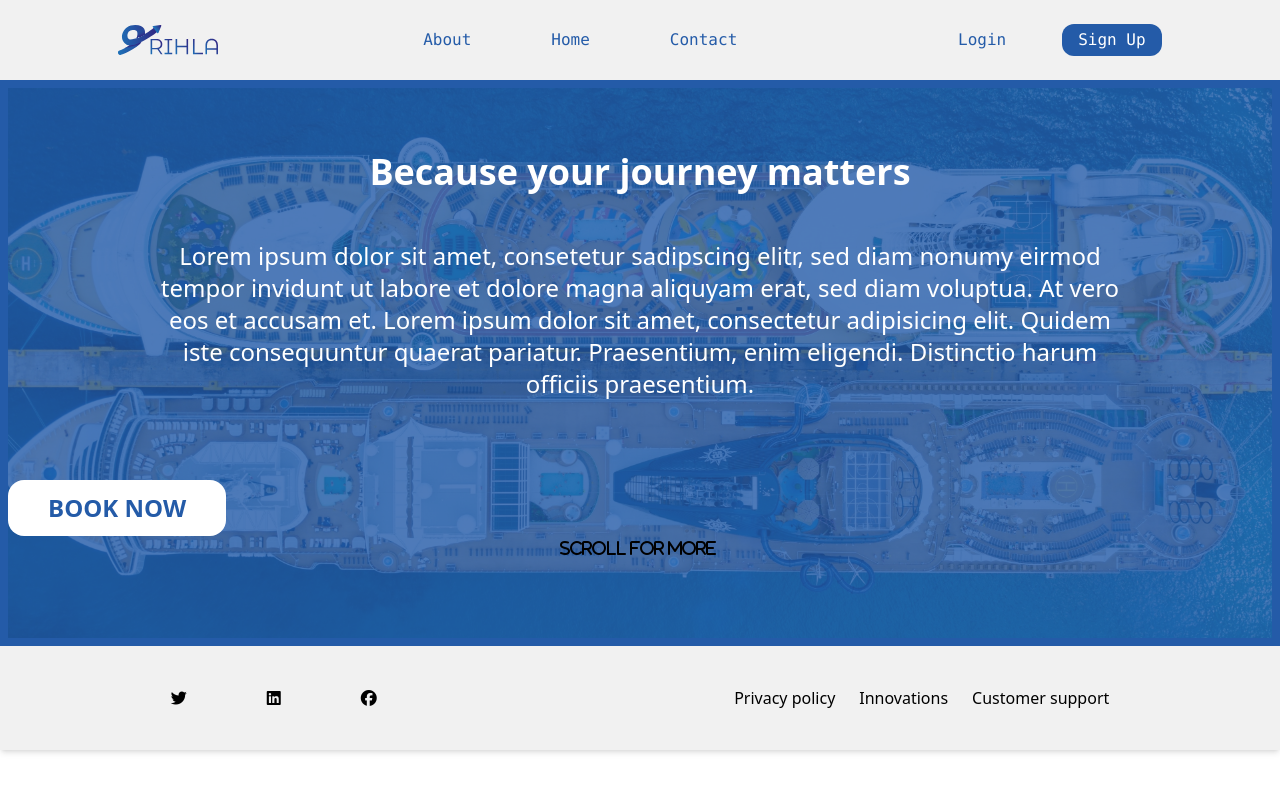
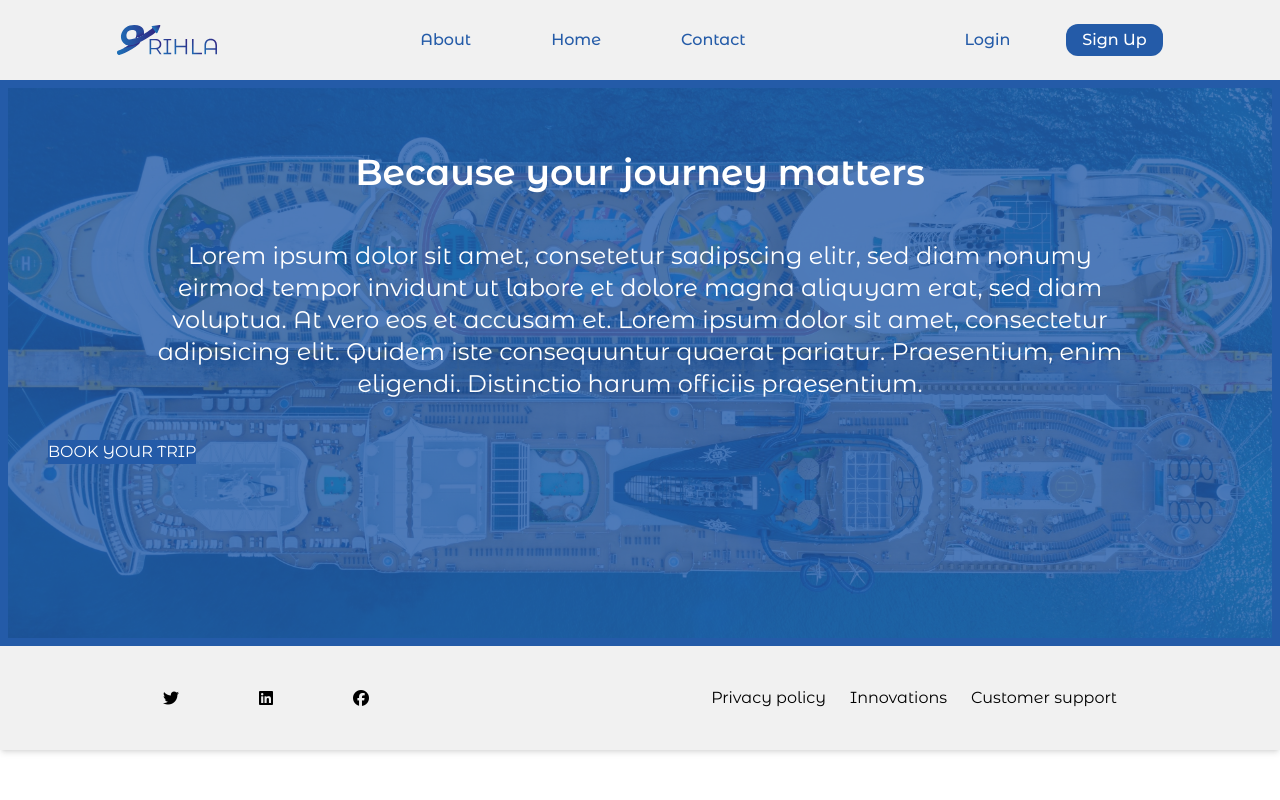
Before and after one commit to Sidatii/Rihla, a PHP site: page /Rihla/ in a window 1280 px wide. Run offline with PHP 8.4, Linux system fonts and the light colour scheme; some libraries are stand-ins or nearby versions.

Commit message:
Transitions

```diff
--- a/app/views/inc/header.php
+++ b/app/views/inc/header.php
@@ -4,9 +4,12 @@
   <meta charset="UTF-8">
   <meta name="viewport" content="width=device-width, initial-scale=1.0">
   <meta http-equiv="X-UA-Compatible" content="ie=edge">
-  <link rel="stylesheet" href="<?php echo URLROOT; ?>/css/styles.css">
+  <link rel="stylesheet" href="<?php echo URLROOT; ?>public/css/styles.css">
   <script src="https://cdn.tailwindcss.com"></script>
   <script src="https://kit.fontawesome.com/f2acd83396.js" crossorigin="anonymous"></script>
+  <link rel="preconnect" href="https://fonts.googleapis.com">
+  <link rel="preconnect" href="https://fonts.gstatic.com" crossorigin>
+  <link href="https://fonts.googleapis.com/css2?family=Montserrat+Alternates:wght@400;500;600&family=Source+Sans+Pro:wght@600&family=Titillium+Web&display=swap" rel="stylesheet">
   <title><?php echo SITENAME; ?></title>
 </head>
 <body>
--- a/app/views/inc/navbar.php
+++ b/app/views/inc/navbar.php
@@ -2,9 +2,10 @@
     <a class="navbar-brand" href="#">
       <img src="<?php echo URLROOT; ?>public/img/Rihla_logo_blue.svg" alt="Rihla logo" width="100px">
     </a>
-    <ul class="flex justify-center space-x-20 font-medium text-[#245BA8] font-mono subpixel-antialiased">
+    <ul class="flex justify-center space-x-20 font-medium text-[#245BA8] font-alternate subpixel-antialiased">
       <li>
-        <a href="#">About</a>
+        <i class="fa-light fa-house-blank"></i>
+        <a href="<?php URLROOT;?>Pages/about">About</a>
       </li>
       <li>
         <a href="#">Home</a>
@@ -13,7 +14,7 @@
         <a href="#">Contact</a>
       </li>
     </ul>
-    <div class="flex justify-center space-x-10 font-medium text-[#245BA8] font-mono subpixel-antialiased">
+    <div class="flex justify-center space-x-10 font-medium text-[#245BA8] font-alternate subpixel-antialiased">
       </li>
         <a href="#" class="hover:bg-[#245BA8] hover:text-white px-4 rounded-md py-1">Login</a>
       </li>
--- a/app/views/pages/index.php
+++ b/app/views/pages/index.php
@@ -2,7 +2,7 @@
 <?php require APPROOT . '/views/inc/navbar.php'; ?>
 
 <!-- Index opening -->
-<div class=" bg-[url('<?php URLROOT;?>public/img/bg1.jpg')] bg-center bg-cover bg-origin-border border-8 border-[#245BA8]" style="min-height: 550px;">
+<div class="bg-[url('<?php echo URLROOT;?>img/bg1.jpg')] bg-center bg-cover bg-origin-border border-8 border-[#245BA8] content-center" style="min-height: 550px;">
     <div class=" bg-[#245BA8]/80 text-center" style="min-height: 550px;">
         <div class="intro text-white font-semibold text-4xl pt-16 pb-12">
             Because your journey matters
@@ -10,11 +10,12 @@
         <div class="text text-white px-36 text-2xl">
         Lorem ipsum dolor sit amet, consetetur sadipscing elitr, sed diam nonumy eirmod tempor invidunt ut labore et dolore magna aliquyam erat, sed diam voluptua. At vero eos et accusam et. Lorem ipsum dolor sit amet, consectetur adipisicing elit. Quidem iste consequuntur quaerat pariatur. Praesentium, enim eligendi. Distinctio harum officiis praesentium.
         </div>
-        <div class="bg-white px-10 py-3 rounded-2xl w-fit flex justify-center text-[#245BA8] mt-20 font-semibold text-2xl">
+        <div class=" bg-[#245BA8] text-white bg-contain w-fit m-10">
+            <h2 class=" bg-[#245BA8] text-white bg-contain w-fit flex justify-center text-center">BOOK YOUR TRIP</h2>
+        </div>
+        <!-- <div class="bg-white px-10 py-3 rounded-2xl w-fit flex justify-center text-[#245BA8] mt-20 font-semibold text-2xl">
             BOOK NOW
-        </div>
-        <i class="fa-solid fa-triangle">Scroll for more</i>
-        <i class="fa-sharp fa-solid fa-triangle"></i>
+        </div> -->
     </div>
 </div>
 <?php require APPROOT . '/views/inc/footer.php'; ?>
--- a/public/css/styles.css
+++ b/public/css/styles.css
@@ -419,6 +419,10 @@ video {
   display: none;
 }
 
+body {
+  font-family: 'Montserrat Alternates', sans-serif;
+}
+
 *, ::before, ::after {
   --tw-border-spacing-x: 0;
   --tw-border-spacing-y: 0;
@@ -512,3 +516,214 @@ video {
   --tw-backdrop-saturate:  ;
   --tw-backdrop-sepia:  ;
 }
+
+.m-10 {
+  margin: 2.5rem;
+}
+
+.mx-auto {
+  margin-left: auto;
+  margin-right: auto;
+}
+
+.mt-20 {
+  margin-top: 5rem;
+}
+
+.flex {
+  display: flex;
+}
+
+.w-fit {
+  width: -moz-fit-content;
+  width: fit-content;
+}
+
+.content-center {
+  align-content: center;
+}
+
+.items-center {
+  align-items: center;
+}
+
+.justify-center {
+  justify-content: center;
+}
+
+.justify-around {
+  justify-content: space-around;
+}
+
+.gap-6 {
+  gap: 1.5rem;
+}
+
+.space-x-4 > :not([hidden]) ~ :not([hidden]) {
+  --tw-space-x-reverse: 0;
+  margin-right: calc(1rem * var(--tw-space-x-reverse));
+  margin-left: calc(1rem * calc(1 - var(--tw-space-x-reverse)));
+}
+
+.space-x-20 > :not([hidden]) ~ :not([hidden]) {
+  --tw-space-x-reverse: 0;
+  margin-right: calc(5rem * var(--tw-space-x-reverse));
+  margin-left: calc(5rem * calc(1 - var(--tw-space-x-reverse)));
+}
+
+.space-x-10 > :not([hidden]) ~ :not([hidden]) {
+  --tw-space-x-reverse: 0;
+  margin-right: calc(2.5rem * var(--tw-space-x-reverse));
+  margin-left: calc(2.5rem * calc(1 - var(--tw-space-x-reverse)));
+}
+
+.rounded-2xl {
+  border-radius: 1rem;
+}
+
+.rounded-md {
+  border-radius: 0.375rem;
+}
+
+.rounded-xl {
+  border-radius: 0.75rem;
+}
+
+.border-8 {
+  border-width: 8px;
+}
+
+.border-\[\#245BA8\] {
+  --tw-border-opacity: 1;
+  border-color: rgb(36 91 168 / var(--tw-border-opacity));
+}
+
+.bg-\[\#245BA8\]\/80 {
+  background-color: rgb(36 91 168 / 0.8);
+}
+
+.bg-\[\#245BA8\] {
+  --tw-bg-opacity: 1;
+  background-color: rgb(36 91 168 / var(--tw-bg-opacity));
+}
+
+.bg-white {
+  --tw-bg-opacity: 1;
+  background-color: rgb(255 255 255 / var(--tw-bg-opacity));
+}
+
+.bg-\[\#F1F1F1\] {
+  --tw-bg-opacity: 1;
+  background-color: rgb(241 241 241 / var(--tw-bg-opacity));
+}
+
+.bg-cover {
+  background-size: cover;
+}
+
+.bg-contain {
+  background-size: contain;
+}
+
+.bg-center {
+  background-position: center;
+}
+
+.bg-origin-border {
+  background-origin: border-box;
+}
+
+.p-6 {
+  padding: 1.5rem;
+}
+
+.px-36 {
+  padding-left: 9rem;
+  padding-right: 9rem;
+}
+
+.px-10 {
+  padding-left: 2.5rem;
+  padding-right: 2.5rem;
+}
+
+.py-3 {
+  padding-top: 0.75rem;
+  padding-bottom: 0.75rem;
+}
+
+.py-10 {
+  padding-top: 2.5rem;
+  padding-bottom: 2.5rem;
+}
+
+.px-4 {
+  padding-left: 1rem;
+  padding-right: 1rem;
+}
+
+.py-1 {
+  padding-top: 0.25rem;
+  padding-bottom: 0.25rem;
+}
+
+.pt-16 {
+  padding-top: 4rem;
+}
+
+.pb-12 {
+  padding-bottom: 3rem;
+}
+
+.text-center {
+  text-align: center;
+}
+
+.text-4xl {
+  font-size: 2.25rem;
+  line-height: 2.5rem;
+}
+
+.text-2xl {
+  font-size: 1.5rem;
+  line-height: 2rem;
+}
+
+.font-semibold {
+  font-weight: 600;
+}
+
+.font-medium {
+  font-weight: 500;
+}
+
+.text-white {
+  --tw-text-opacity: 1;
+  color: rgb(255 255 255 / var(--tw-text-opacity));
+}
+
+.text-\[\#245BA8\] {
+  --tw-text-opacity: 1;
+  color: rgb(36 91 168 / var(--tw-text-opacity));
+}
+
+.subpixel-antialiased {
+  -webkit-font-smoothing: auto;
+  -moz-osx-font-smoothing: auto;
+}
+
+.shadow-md {
+  --tw-shadow: 0 4px 6px -1px rgb(0 0 0 / 0.1), 0 2px 4px -2px rgb(0 0 0 / 0.1);
+  --tw-shadow-colored: 0 4px 6px -1px var(--tw-shadow-color), 0 2px 4px -2px var(--tw-shadow-color);
+  box-shadow: var(--tw-ring-offset-shadow, 0 0 #0000), var(--tw-ring-shadow, 0 0 #0000), var(--tw-shadow);
+}
+
+.hover\:bg-\[\#245BA8\]:hover {
+  --tw-bg-opacity: 1;
+  background-color: rgb(36 91 168 / var(--tw-bg-opacity));
+}
+
+.hover\:text-white:hover {
+  --tw-text-opacity: 1;
+  color: rgb(255 255 255 / var(--tw-text-opacity));
+}
--- a/public/src/styles.css
+++ b/public/src/styles.css
@@ -1,3 +1,9 @@
 @tailwind base;
 @tailwind components;
 @tailwind utilities;
+
+@layer base{
+    body {
+        font-family: 'Montserrat Alternates', sans-serif;
+    }
+}
--- a/tailwind.config.js
+++ b/tailwind.config.js
@@ -1,6 +1,6 @@
 /** @type {import('tailwindcss').Config} */
 module.exports = {
-  content: ["app/views/inc/header.php"],
+  content: ["./app/views/pages/*.{php, html, js}","./app/views/inc/*.{php, html, js}"],
   theme: {
     extend: {},
   },
```
Also changed, not shown: package.json (+1 -22 lines), package-lock.json.
